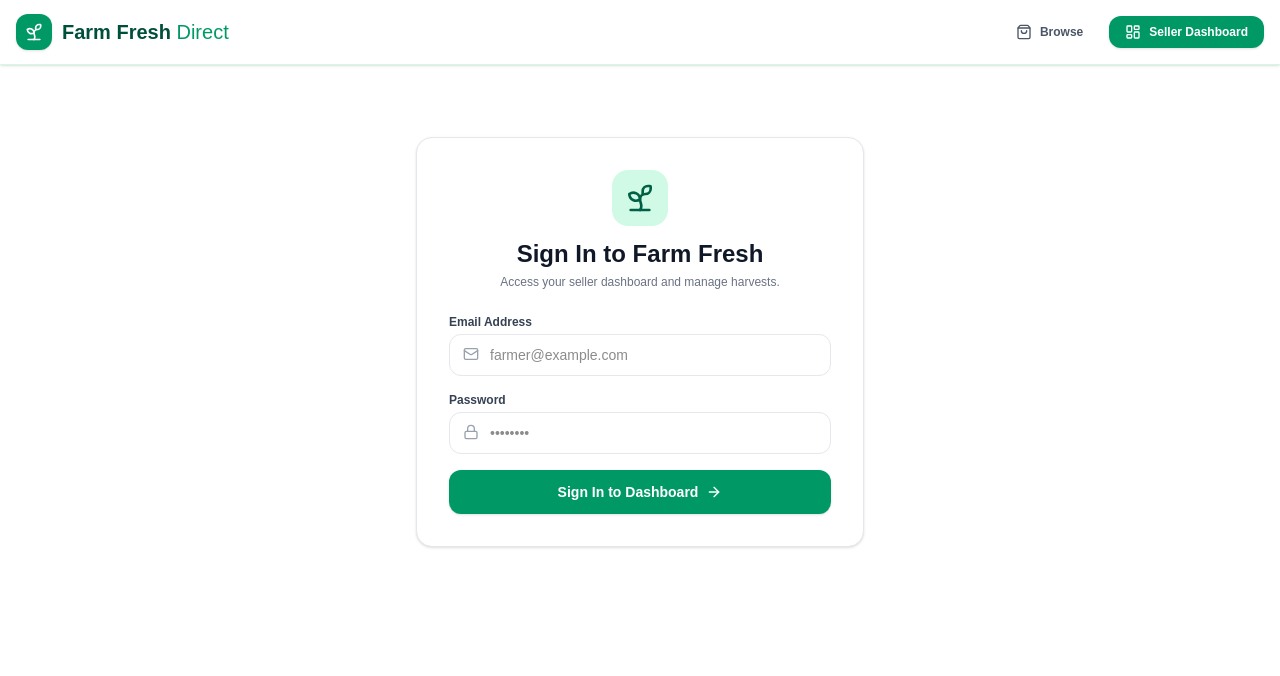
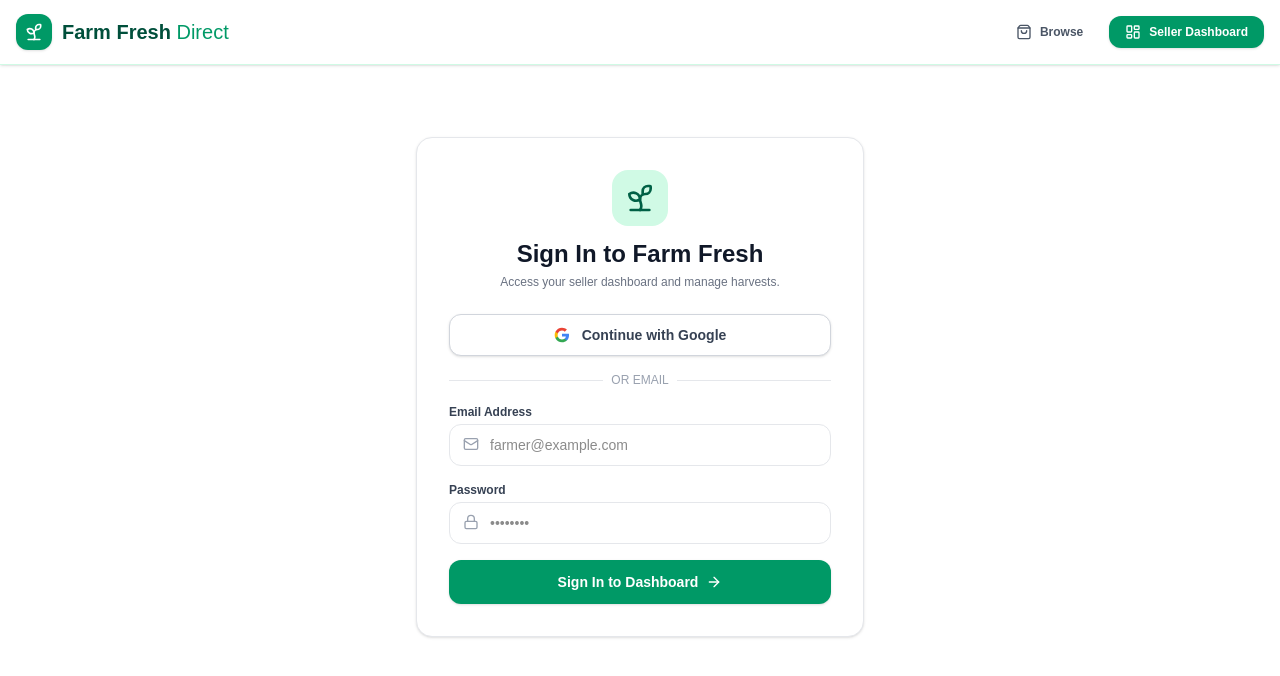
Before and after one commit to cruzin-ui/farm-fresh, a Next.js app: page /login in a window 1280 px wide. Shown: the top 676 px of the page. Built offline with nearby package versions, Linux system fonts and the light colour scheme; no server answers.

Commit message:
Fix login redirect target to send sellers directly to dashboard

```diff
--- a/app/login/page.tsx
+++ b/app/login/page.tsx
@@ -4,7 +4,6 @@ import React, { useState, useEffect, Suspense } from 'react';
 import { supabase } from '@/lib/supabaseClient';
 import { useRouter, useSearchParams } from 'next/navigation';
 import { Sprout, Lock, Mail, AlertCircle, ArrowRight } from 'lucide-react';
-import Link from 'next/link';
 
 function LoginForm() {
   const router = useRouter();
@@ -16,6 +15,7 @@ function LoginForm() {
   const [email, setEmail] = useState('');
   const [password, setPassword] = useState('');
   const [loading, setLoading] = useState(false);
+  const [googleLoading, setGoogleLoading] = useState(false);
   const [errorMsg, setErrorMsg] = useState<string | null>(null);
 
   useEffect(() => {
@@ -43,9 +43,27 @@ function LoginForm() {
       setErrorMsg(error.message);
       setLoading(false);
     } else {
-      // Redirect straight to dashboard or original target
       router.push(redirectTo);
       router.refresh();
+    }
+  };
+
+  const handleGoogleLogin = async () => {
+    setGoogleLoading(true);
+    setErrorMsg(null);
+
+    const siteUrl = process.env.NEXT_PUBLIC_SITE_URL || 'https://farm-fresh-silk.vercel.app';
+
+    const { error } = await supabase.auth.signInWithOAuth({
+      provider: 'google',
+      options: {
+        redirectTo: `${siteUrl}/auth/callback?next=${redirectTo}`,
+      },
+    });
+
+    if (error) {
+      setErrorMsg(error.message);
+      setGoogleLoading(false);
     }
   };
 
@@ -66,6 +84,44 @@ function LoginForm() {
         </div>
       )}
 
+      {/* GOOGLE OAUTH BUTTON */}
+      <button
+        type="button"
+        onClick={handleGoogleLogin}
+        disabled={googleLoading}
+        className="w-full mb-4 flex items-center justify-center gap-3 bg-white border border-gray-300 hover:bg-gray-50 text-gray-700 font-semibold py-2.5 px-4 rounded-xl text-sm transition-colors shadow-sm disabled:opacity-50"
+      >
+        <svg className="w-4 h-4" viewBox="0 0 24 24">
+          <path
+            fill="#4285F4"
+            d="M22.56 12.25c0-.78-.07-1.53-.2-2.25H12v4.26h5.92c-.26 1.37-1.04 2.53-2.21 3.31v2.77h3.57c2.08-1.92 3.28-4.74 3.28-8.09z"
+          />
+          <path
+            fill="#34A853"
+            d="M12 23c2.97 0 5.46-.98 7.28-2.66l-3.57-2.77c-.98.66-2.23 1.06-3.71 1.06-2.86 0-5.29-1.93-6.16-4.53H2.18v2.84C3.99 20.53 7.7 23 12 23z"
+          />
+          <path
+            fill="#FBBC05"
+            d="M5.84 14.09c-.22-.66-.35-1.36-.35-2.09s.13-1.43.35-2.09V7.06H2.18C1.43 8.55 1 10.22 1 12s.43 3.45 1.18 4.94l2.85-2.22.81-.63z"
+          />
+          <path
+            fill="#EA4335"
+            d="M12 5.38c1.62 0 3.06.56 4.21 1.64l3.15-3.15C17.45 2.09 14.97 1 12 1 7.7 1 3.99 3.47 2.18 7.06l3.66 2.84c.87-2.6 3.3-4.52 6.16-4.52z"
+          />
+        </svg>
+        {googleLoading ? 'Redirecting to Google...' : 'Continue with Google'}
+      </button>
+
+      <div className="relative my-4">
+        <div className="absolute inset-0 flex items-center">
+          <div className="w-full border-t border-gray-200"></div>
+        </div>
+        <div className="relative flex justify-center text-xs uppercase">
+          <span className="bg-white px-2 text-gray-400 font-medium">Or email</span>
+        </div>
+      </div>
+
+      {/* EMAIL & PASSWORD FORM */}
       <form onSubmit={handleLogin} className="space-y-4">
         <div>
           <label className="block text-xs font-semibold text-gray-700 mb-1">Email Address</label>
```
